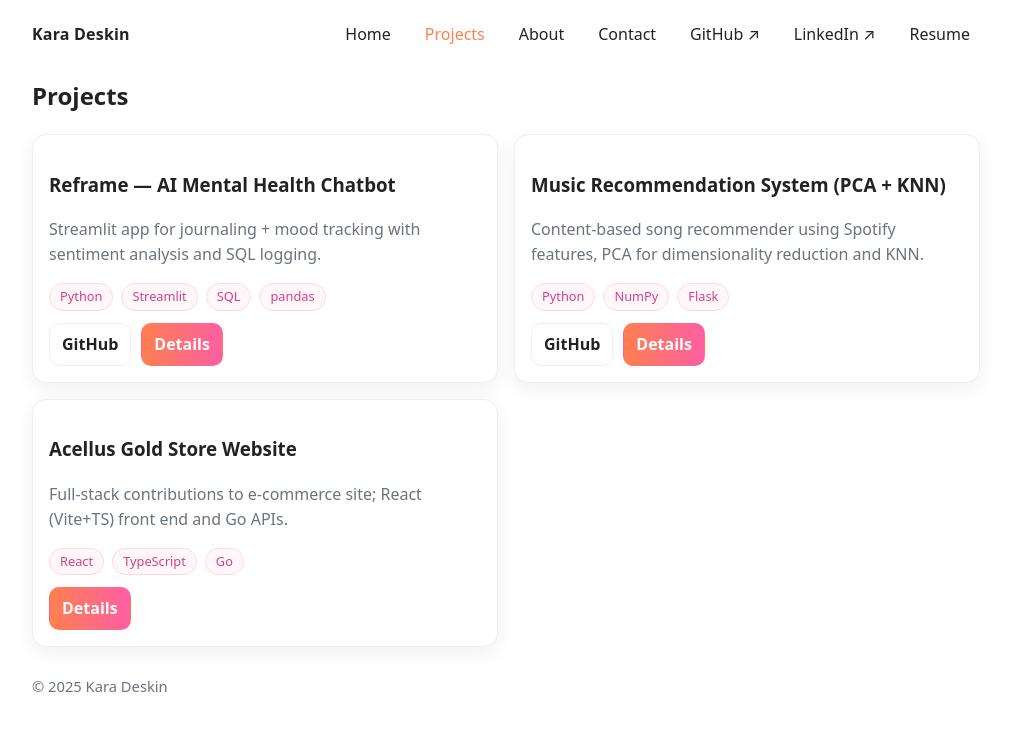
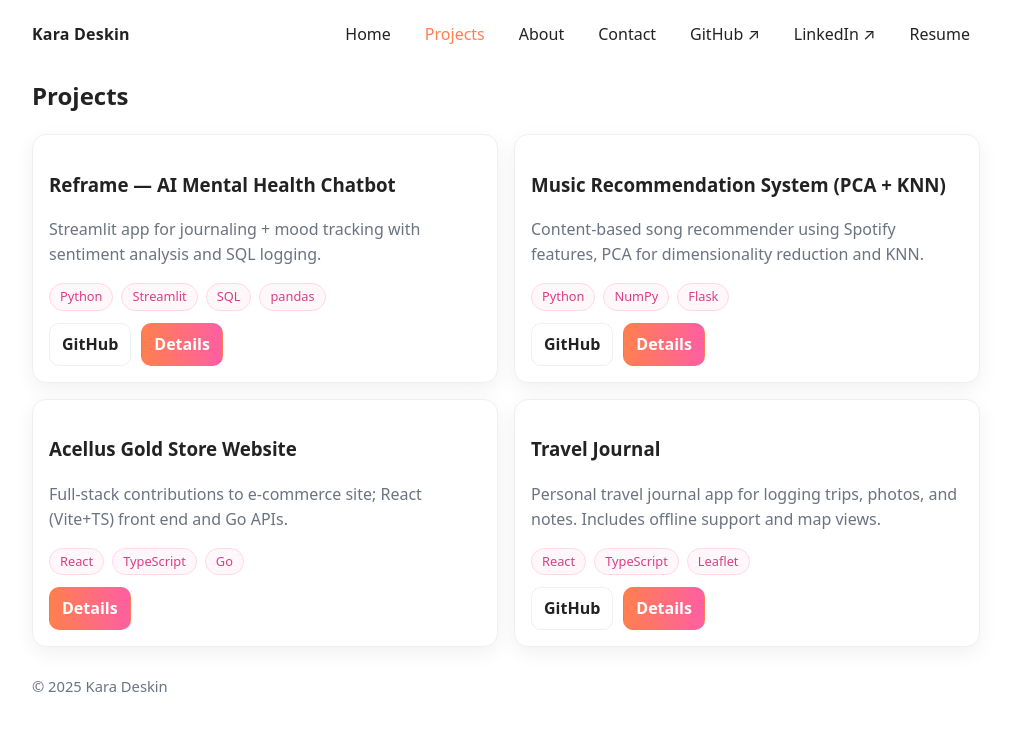
Before and after one commit to karadeskin/kara-portfolio, a React (Vite) app: page /projects in a window 1280 px wide. Shown: the top 730 px of the page, without its empty margins (134-1145 px from the left). Built offline with nearby package versions, Linux system fonts and the light colour scheme.

Commit message:
added new proj

```diff
--- a/src/data/projects.ts
+++ b/src/data/projects.ts
@@ -53,4 +53,16 @@ export type Project = {
       { name: 'Go', color: '#FFA07A' },
     ],
   },
+  {
+    slug: 'travel-journal',
+    title: 'Travel Journal',
+    summary: 'Personal travel journal app for logging trips, photos, and notes. Includes offline support and map views.',
+    tech: [
+      { name: 'React', color: '#61dafb' },
+      { name: 'TypeScript', color: '#FF7F50' },
+      { name: 'Leaflet', color: '#4CAF50' }
+    ],
+    repo: 'https://github.com/karadeskin/Travel',
+    demo: '/travel-demo.mp4'
+  }
 ]
```
Also changed, not shown: 1 other file (tests, documents, lock files or other folders). Lines whose indentation alone changed are shown as unchanged.
